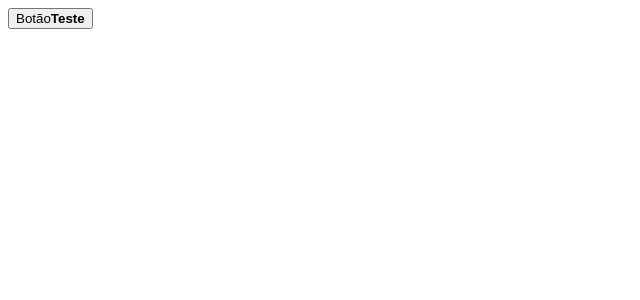
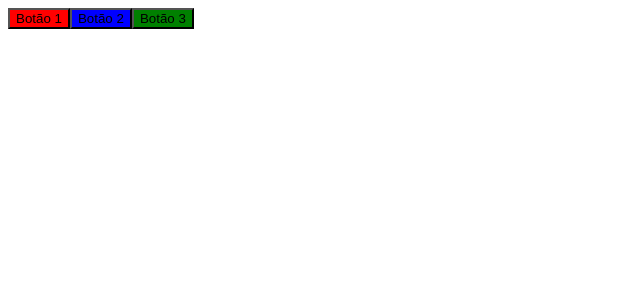
Before and after one commit to angelorpt/nlw-04-react, a React (Create React App) app: page / in a window 1280 px wide. Shown: the top 300 px of the page, without its empty margins (0-640 px from the left). Built offline with nearby package versions, Linux system fonts and the light colour scheme.

Commit message:
add | Passando PROPS para os componentes

```diff
--- a/src/App.tsx
+++ b/src/App.tsx
@@ -2,7 +2,11 @@ import { Button } from './components/Button';
 
 function App() {
   return (
-    <Button />
+    <div>
+      <Button color="red">Botão 1</Button>
+      <Button color="blue">Botão 2</Button>
+      <Button color="green">Botão 3</Button>
+    </div>
   );
 }
 
--- a/src/components/Button.tsx
+++ b/src/components/Button.tsx
@@ -1,8 +1,12 @@
-export function Button() {
-    return (
-        <button type="button">
-            Botão
-            <strong>Teste</strong>
-        </button>
-    );
+interface ButtonProps {
+  color    : string;
+  children : string;
 }
+
+export function Button(props: ButtonProps) {
+  return (
+    <button type="button" style={{ backgroundColor: props.color }}>
+      {props.children}
+    </button>
+  );
+}
```
